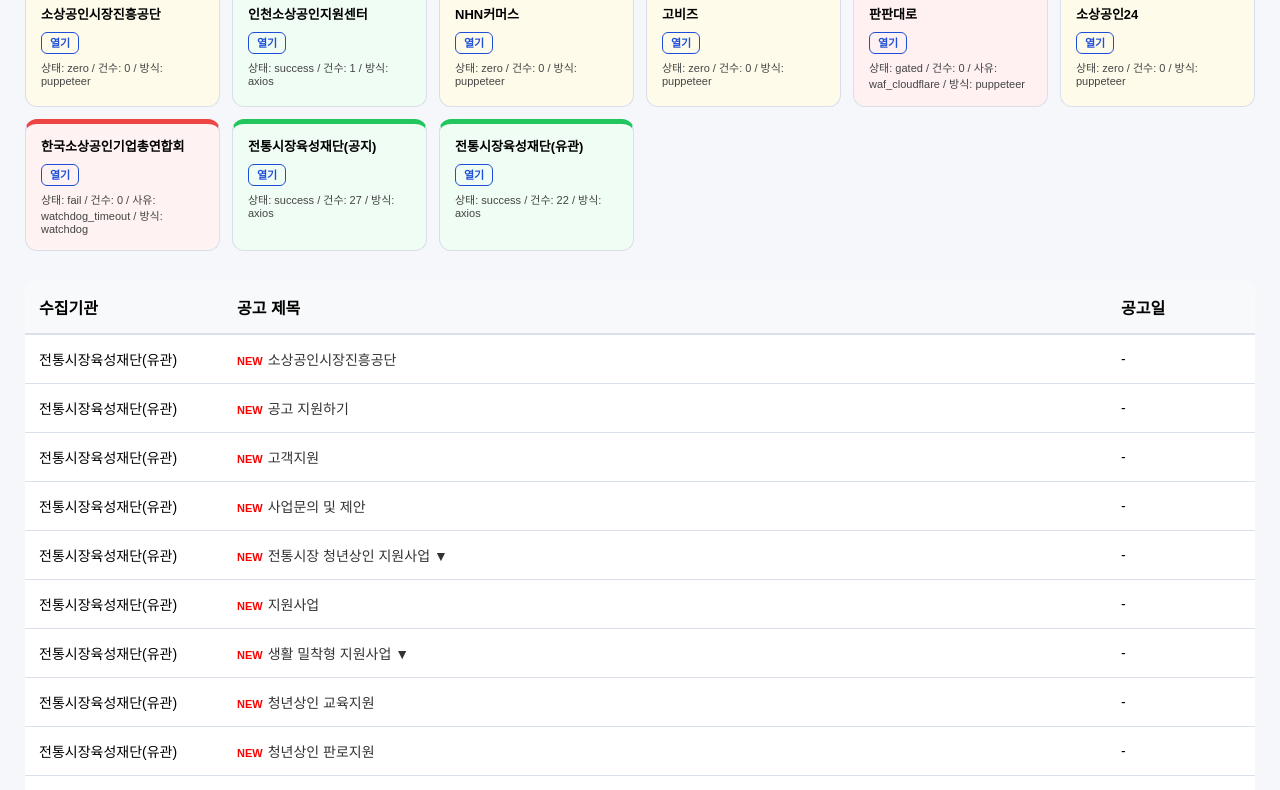
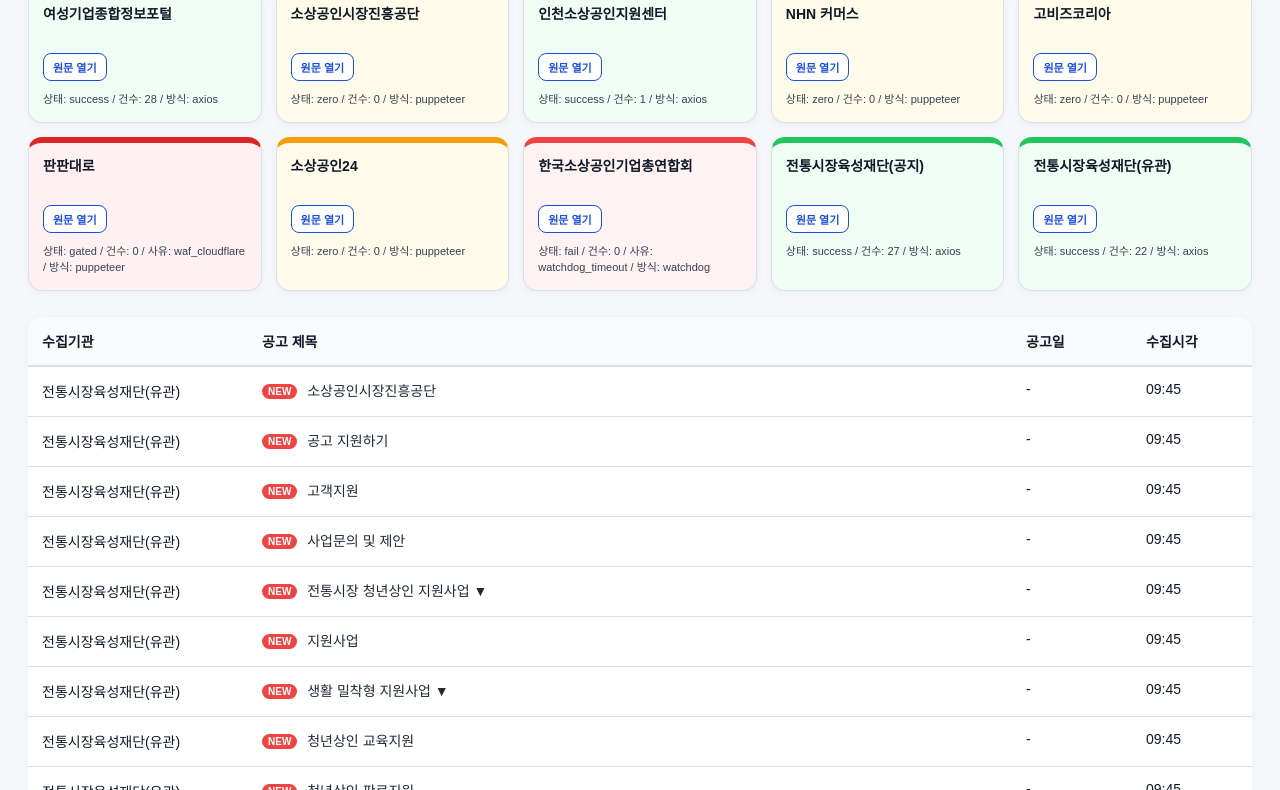
Before and after one commit to kongd29/my-dashboard, a website: page 공모사업.html in a window 1280 px wide. Shown: the part 310-1100 px from the top of the page. Drawn offline with Linux system fonts and the light colour scheme.

Commit message:
restore dashboard layout

```diff
--- a/공모사업.html
+++ b/공모사업.html
@@ -2,83 +2,237 @@
 <html lang="ko">
 <head>
   <meta charset="utf-8" />
-  <title>공고 통합 대시보드 (15개 기관 신호등)</title>
+  <title>공고 통합 대시보드 (15개 기관)</title>
   <style>
-    :root { --bg:#f6f7fb; --card:#ffffff; --accent:#1d4ed8; --line:#d9dfeb; }
-    body { margin:0; font-family: 'Malgun Gothic', sans-serif; background: var(--bg); padding: 25px; }
-    .source-grid { display: grid; grid-template-columns: repeat(auto-fill, minmax(180px, 1fr)); gap: 12px; margin-bottom: 30px; }
-    .source-card { background: var(--card); border: 1px solid var(--line); padding: 15px; border-radius: 12px; transition: 0.3s; }
+    :root {
+      --bg: #f6f7fb;
+      --card: #ffffff;
+      --accent: #1d4ed8;
+      --line: #d9dfeb;
+      --text: #111827;
+      --muted: #6b7280;
+    }
 
-    .status-success { border-top: 5px solid #22c55e; background: #f0fdf4; }
-    .status-zero    { border-top: 5px solid #f59e0b; background: #fffbeb; }
-    .status-fail    { border-top: 5px solid #ef4444; background: #fef2f2; }
-    .status-gated   { border-top: 5px solid #ef4444; background: #fff1f2; }
+    * {
+      box-sizing: border-box;
+    }
 
-    .source-card h4 { margin: 0 0 10px 0; font-size: 13px; line-height: 1.2; }
-    .meta { font-size: 11px; color:#444; margin-top: 8px; }
-    .btn-open { font-size: 11px; text-decoration: none; color: #1d4ed8; font-weight: bold; border: 1px solid #1d4ed8; padding: 4px 8px; border-radius: 6px; }
+    body {
+      margin: 0;
+      font-family: "Malgun Gothic", sans-serif;
+      background: var(--bg);
+      color: var(--text);
+      padding: 28px;
+    }
 
-    table { width: 100%; border-collapse: collapse; background: white; border-radius: 12px; overflow: hidden; }
-    th { background: #f8f9fa; padding: 14px; border-bottom: 2px solid var(--line); text-align: left; }
-    td { padding: 14px; border-bottom: 1px solid var(--line); font-size: 14px; }
-    .is-new { color: red; font-weight: bold; font-size: 11px; margin-right: 5px; }
+    .wrap {
+      max-width: 1400px;
+      margin: 0 auto;
+    }
+
+    h1 {
+      margin: 0 0 10px 0;
+      font-size: 34px;
+      font-weight: 800;
+    }
+
+    #updateInfo {
+      margin: 0 0 20px 0;
+      color: var(--muted);
+      font-size: 14px;
+    }
 
     .warn {
-      margin: 12px 0 18px;
-      padding: 12px 14px;
+      margin: 0 0 22px 0;
+      padding: 14px 16px;
       border: 1px solid #f59e0b;
       background: #fffbeb;
-      border-radius: 10px;
+      border-radius: 12px;
       font-size: 13px;
-      line-height: 1.4;
+      line-height: 1.55;
     }
-    code { background:#f1f5f9; padding: 2px 6px; border-radius: 6px; }
+
+    code {
+      background: #f1f5f9;
+      padding: 2px 6px;
+      border-radius: 6px;
+    }
+
+    .source-grid {
+      display: grid;
+      grid-template-columns: repeat(auto-fill, minmax(210px, 1fr));
+      gap: 14px;
+      margin-bottom: 26px;
+    }
+
+    .source-card {
+      background: var(--card);
+      border: 1px solid var(--line);
+      border-radius: 14px;
+      padding: 14px;
+      box-shadow: 0 2px 10px rgba(15, 23, 42, 0.04);
+    }
+
+    .status-success {
+      border-top: 6px solid #22c55e;
+      background: #f0fdf4;
+    }
+
+    .status-zero {
+      border-top: 6px solid #f59e0b;
+      background: #fffbeb;
+    }
+
+    .status-fail {
+      border-top: 6px solid #ef4444;
+      background: #fef2f2;
+    }
+
+    .status-gated {
+      border-top: 6px solid #dc2626;
+      background: #fff1f2;
+    }
+
+    .source-card h4 {
+      margin: 0 0 10px 0;
+      font-size: 14px;
+      line-height: 1.35;
+      min-height: 38px;
+    }
+
+    .meta {
+      margin-top: 10px;
+      font-size: 11px;
+      line-height: 1.5;
+      color: #374151;
+      word-break: break-word;
+    }
+
+    .btn-open {
+      display: inline-block;
+      font-size: 11px;
+      text-decoration: none;
+      color: var(--accent);
+      font-weight: bold;
+      border: 1px solid var(--accent);
+      padding: 5px 9px;
+      border-radius: 8px;
+      background: #fff;
+    }
+
+    .table-wrap {
+      overflow: auto;
+      border-radius: 14px;
+      box-shadow: 0 2px 10px rgba(15, 23, 42, 0.04);
+    }
+
+    table {
+      width: 100%;
+      border-collapse: collapse;
+      background: #fff;
+      min-width: 900px;
+    }
+
+    th {
+      background: #f8fafc;
+      padding: 14px;
+      border-bottom: 2px solid var(--line);
+      text-align: left;
+      font-size: 14px;
+      position: sticky;
+      top: 0;
+      z-index: 1;
+    }
+
+    td {
+      padding: 14px;
+      border-bottom: 1px solid var(--line);
+      font-size: 14px;
+      vertical-align: top;
+    }
+
+    .title-cell a {
+      text-decoration: none;
+      color: #1f2937;
+      line-height: 1.5;
+    }
+
+    .title-cell a:hover {
+      text-decoration: underline;
+    }
+
+    .is-new {
+      display: inline-block;
+      color: #fff;
+      background: #ef4444;
+      font-weight: 700;
+      font-size: 10px;
+      padding: 2px 6px;
+      border-radius: 999px;
+      margin-right: 6px;
+      vertical-align: middle;
+    }
+
+    .muted {
+      color: var(--muted);
+    }
+
+    .empty-row td {
+      text-align: center;
+      color: var(--muted);
+      padding: 24px;
+    }
   </style>
 </head>
 <body>
+  <div class="wrap">
     <header>
       <h1>공고 통합 대시보드 (15개 기관)</h1>
       <p id="updateInfo">수집 중...</p>
     </header>
 
     <div class="warn" id="serverHint" style="display:none;">
-    이 HTML을 파일로 더블클릭(파일://)로 열면 <b>fetch가 차단</b>되어 <code>feed.json</code>을 못 읽습니다.<br/>
-    아래 중 하나로 “로컬 서버”를 띄운 뒤 접속하세요:<br/>
+      이 HTML을 파일로 더블클릭(<code>file://</code>)으로 열면 <b>fetch가 차단</b>되어 <code>feed.json</code>을 읽지 못합니다.<br/>
+      로컬 확인이 필요하면 아래 중 하나로 서버를 띄운 뒤 접속하세요.<br/>
       1) <code>npx http-server -p 5500</code><br/>
       2) <code>python -m http.server 5500</code><br/>
-    그리고 브라우저에서 <code>http://localhost:5500/공모사업.html</code> 로 접속합니다.
+      그리고 브라우저에서 <code>http://localhost:5500/index.html</code> 로 접속하면 됩니다.
     </div>
 
     <div class="source-grid" id="sourceGrid"></div>
 
+    <div class="table-wrap">
       <table>
         <thead>
           <tr>
-        <th width="170">수집기관</th>
+            <th width="220">수집기관</th>
             <th>공고 제목</th>
             <th width="120">공고일</th>
+            <th width="120">수집시각</th>
           </tr>
         </thead>
         <tbody id="feedBody"></tbody>
       </table>
+    </div>
+  </div>
 
   <script>
     const SITES = [
-    { id: "mss_incheon",  name: "인천중소벤처기업청",           url: "https://www.mss.go.kr/site/incheon/ex/bbs/List.do?cbIdx=248" },
-    { id: "kosmes",       name: "중소벤처기업진흥공단",         url: "https://www.kosmes.or.kr/nsh/nt/bbs/getBbsList.do?bbsCategory=01" },
-    { id: "smr",          name: "성남상권재단",                 url: "https://www.smr.or.kr/base/board/list?boardManagementNo=1" },
-    { id: "gmr",          name: "경기도상권진흥원",             url: "https://www.gmr.or.kr/base/board/list?boardManagementNo=1" },
-    { id: "bizok",        name: "비즈오케이(인천)",             url: "https://bizok.incheon.go.kr/open_content/biz.do" },
-    { id: "wbiz",         name: "여성기업종합정보포털",         url: "https://www.wbiz.or.kr/notice/biz.do" },
-    { id: "semas",        name: "소상공인시장진흥공단",         url: "https://www.semas.or.kr/web/board/webBoardList.do?boardId=30" },
-    { id: "insupport",    name: "인천소상공인지원센터",         url: "https://www.insupport.or.kr/sub/sub03_02.php" },
-    { id: "nhn_commerce", name: "NHN커머스",                   url: "https://www.nhn-commerce.com/support/notice-list.gd" },
-    { id: "gobiz",        name: "고비즈",                       url: "https://kr.gobizkorea.com/customer/notice/noticeList.do" },
-    { id: "fanfandaero",  name: "판판대로",                     url: "https://fanfandaero.kr/portal/read/readDetail.do" },
-    { id: "sbiz24",       name: "소상공인24",                   url: "https://www.sbiz24.kr/#/combinePblanc" },
-    { id: "kodma",        name: "한국소상공인기업총연합회",     url: "https://www.kodma.or.kr/bbs/list.do?&bbs_cd=notice" },
-    { id: "ymf_notice",   name: "전통시장육성재단(공지)",       url: "https://www.ymf.or.kr/sub/sub03_03.php" },
-    { id: "ymf_related",  name: "전통시장육성재단(유관)",       url: "https://www.ymf.or.kr/sub/sub03_05.php" }
+      { id: "mss_incheon",  name: "인천중소벤처기업청", url: "https://www.mss.go.kr/site/incheon/ex/bbs/List.do?cbIdx=248" },
+      { id: "kosmes",       name: "중소벤처기업진흥공단", url: "https://www.kosmes.or.kr/nsh/nt/bbs/getBbsList.do?bbsCategory=01" },
+      { id: "smr",          name: "성남산업진흥원", url: "https://www.smr.or.kr/base/board/list?boardManagementNo=1" },
+      { id: "gmr",          name: "경기상권진흥원", url: "https://www.gmr.or.kr/base/board/list?boardManagementNo=1" },
+      { id: "bizok",        name: "비즈OK(인천)", url: "https://bizok.incheon.go.kr/open_content/biz.do" },
+      { id: "wbiz",         name: "여성기업종합정보포털", url: "https://www.wbiz.or.kr/notice/biz.do" },
+      { id: "semas",        name: "소상공인시장진흥공단", url: "https://www.semas.or.kr/web/board/webBoardList.do?boardId=30" },
+      { id: "insupport",    name: "인천소상공인지원센터", url: "https://www.insupport.or.kr/sub/sub03_02.php" },
+      { id: "nhn_commerce", name: "NHN 커머스", url: "https://www.nhn-commerce.com/support/notice-list.gd" },
+      { id: "gobiz",        name: "고비즈코리아", url: "https://kr.gobizkorea.com/customer/notice/noticeList.do" },
+      { id: "fanfandaero",  name: "판판대로", url: "https://fanfandaero.kr/portal/read/readDetail.do" },
+      { id: "sbiz24",       name: "소상공인24", url: "https://www.sbiz24.kr/#/combinePblanc" },
+      { id: "kodma",        name: "한국소상공인기업총연합회", url: "https://www.kodma.or.kr/bbs/list.do?&bbs_cd=notice" },
+      { id: "ymf_notice",   name: "전통시장육성재단(공지)", url: "https://www.ymf.or.kr/sub/sub03_03.php" },
+      { id: "ymf_related",  name: "전통시장육성재단(유관)", url: "https://www.ymf.or.kr/sub/sub03_05.php" }
     ];
 
     function parseDateSafe(s) {
@@ -88,83 +242,144 @@
       return d;
     }
 
+    function formatDay(s) {
+      const d = parseDateSafe(s);
+      if (!d) return "-";
+      const yyyy = d.getFullYear();
+      const mm = String(d.getMonth() + 1).padStart(2, "0");
+      const dd = String(d.getDate()).padStart(2, "0");
+      return `${yyyy}-${mm}-${dd}`;
+    }
+
+    function formatTimeOnly(s) {
+      const d = parseDateSafe(s);
+      if (!d) return "-";
+      const hh = String(d.getHours()).padStart(2, "0");
+      const mm = String(d.getMinutes()).padStart(2, "0");
+      return `${hh}:${mm}`;
+    }
+
+    function escapeHtml(str) {
+      return String(str ?? "")
+        .replaceAll("&", "&amp;")
+        .replaceAll("<", "&lt;")
+        .replaceAll(">", "&gt;")
+        .replaceAll('"', "&quot;")
+        .replaceAll("'", "&#39;");
+    }
+
     function isNewItem(item, generatedAtIso) {
       const gen = parseDateSafe(generatedAtIso);
       const nd = item && item.notice_date ? parseDateSafe(item.notice_date) : null;
+
       if (gen && nd) {
         const diff = gen.getTime() - nd.getTime();
         const days = diff / (1000 * 60 * 60 * 24);
         return days >= 0 && days <= 7;
       }
+
       const ca = item && item.collected_at ? parseDateSafe(item.collected_at) : null;
       if (gen && ca) {
         const diff = gen.getTime() - ca.getTime();
         const hours = diff / (1000 * 60 * 60);
         return hours >= 0 && hours <= 24;
       }
+
       return false;
+    }
+
+    function renderCards(statusMap) {
+      document.getElementById("sourceGrid").innerHTML = SITES.map(site => {
+        const stObj = statusMap[site.id];
+        const st = stObj ? stObj.status : null;
+        const cls = st ? `status-${st}` : "";
+        const count = stObj && typeof stObj.count === "number" ? stObj.count : "-";
+        const reason = stObj && stObj.reason ? stObj.reason : "";
+        const used = stObj && stObj.used ? stObj.used : "";
+
+        const meta = stObj
+          ? `상태: ${escapeHtml(st)} / 건수: ${escapeHtml(count)}${reason ? ` / 사유: ${escapeHtml(reason)}` : ""}${used ? ` / 방식: ${escapeHtml(used)}` : ""}`
+          : "상태: 미수집";
+
+        return `
+          <div class="source-card ${cls}">
+            <h4>${escapeHtml(site.name)}</h4>
+            <a href="${escapeHtml(site.url)}" target="_blank" rel="noopener noreferrer" class="btn-open">원문 열기</a>
+            <div class="meta">${meta}</div>
+          </div>
+        `;
+      }).join("");
+    }
+
+    function renderTable(items, generatedAt) {
+      const tbody = document.getElementById("feedBody");
+
+      if (!Array.isArray(items) || items.length === 0) {
+        tbody.innerHTML = `
+          <tr class="empty-row">
+            <td colspan="4">표시할 공고가 없습니다.</td>
+          </tr>
+        `;
+        return;
+      }
+
+      const sorted = items.slice().sort((a, b) => {
+        const da = parseDateSafe(a.notice_date) || parseDateSafe(a.collected_at) || new Date(0);
+        const db = parseDateSafe(b.notice_date) || parseDateSafe(b.collected_at) || new Date(0);
+        return db.getTime() - da.getTime();
+      });
+
+      tbody.innerHTML = sorted.map(item => {
+        const badge = isNewItem(item, generatedAt) ? `<span class="is-new">NEW</span>` : "";
+        const sourceName = escapeHtml(item.source_name || "-");
+        const title = escapeHtml(item.title || "-");
+        const url = escapeHtml(item.url || "#");
+        const noticeDate = item.notice_date ? formatDay(item.notice_date) : "-";
+        const collectedTime = item.collected_at ? formatTimeOnly(item.collected_at) : "-";
+
+        return `
+          <tr>
+            <td>${sourceName}</td>
+            <td class="title-cell">
+              ${badge}
+              <a href="${url}" target="_blank" rel="noopener noreferrer">${title}</a>
+            </td>
+            <td>${noticeDate}</td>
+            <td>${collectedTime}</td>
+          </tr>
+        `;
+      }).join("");
     }
 
     async function load() {
       try {
         const res = await fetch("./feed.json", { cache: "no-store" });
         if (!res.ok) throw new Error("feed.json_fetch_failed");
+
         const data = await res.json();
-
         const statusMap = data.status || {};
         const generatedAt = data.generated_at || "";
+        const items = Array.isArray(data.items) ? data.items : [];
 
-      document.getElementById("sourceGrid").innerHTML = SITES.map(s => {
-        const stObj = statusMap[s.id];
-        const st = stObj ? stObj.status : null;
-        const cls = st ? `status-${st}` : "";
-        const cnt = stObj && typeof stObj.count === "number" ? stObj.count : "-";
-        const reason = stObj && stObj.reason ? stObj.reason : "";
-        const used = stObj && stObj.used ? stObj.used : "";
-
-        const meta = stObj
-          ? `상태: ${st} / 건수: ${cnt}${reason ? ` / 사유: ${reason}` : ""}${used ? ` / 방식: ${used}` : ""}`
-          : "상태: (미수집)";
-
-        return `
-          <div class="source-card ${cls}">
-            <h4>${s.name}</h4>
-            <a href="${s.url}" target="_blank" class="btn-open">열기</a>
-            <div class="meta">${meta}</div>
-          </div>
-        `;
-      }).join("");
-
-      const items = Array.isArray(data.items) ? data.items.slice() : [];
-      items.sort((a, b) => {
-        const da = parseDateSafe(a.notice_date) || parseDateSafe(a.collected_at) || new Date(0);
-        const db = parseDateSafe(b.notice_date) || parseDateSafe(b.collected_at) || new Date(0);
-        return db.getTime() - da.getTime();
-      });
-
-      document.getElementById("feedBody").innerHTML = items.map(it => {
-        const newBadge = isNewItem(it, generatedAt) ? `<span class="is-new">NEW</span>` : "";
-        const dateTxt = it.notice_date ? it.notice_date : "-";
-        return `
-          <tr>
-            <td>${it.source_name || "-"}</td>
-            <td>${newBadge}<a href="${it.url}" target="_blank" style="text-decoration:none; color:#333;">${it.title || "-"}</a></td>
-            <td>${dateTxt}</td>
-          </tr>
-        `;
-      }).join("");
+        renderCards(statusMap);
+        renderTable(items, generatedAt);
 
         const okCount = items.length;
-      const genDay = generatedAt ? generatedAt.split("T")[0] : "-";
-      document.getElementById("updateInfo").textContent = `최종 수집: ${genDay} | 표출: ${okCount}건`;
-
+        const genDay = generatedAt ? formatDay(generatedAt) : "-";
+        document.getElementById("updateInfo").textContent = `최종 수집일: ${genDay} / 표출 공고: ${okCount}건`;
       } catch (e) {
         console.error(e);
         document.getElementById("updateInfo").textContent =
-        "데이터 로드 실패: 로컬 서버로 열었는지 확인하세요 (file://로 열면 실패합니다).";
+          "데이터 로드 실패: 로컬 서버 또는 GitHub Pages에서 열었는지 확인하세요.";
         document.getElementById("serverHint").style.display = "block";
+        document.getElementById("feedBody").innerHTML = `
+          <tr class="empty-row">
+            <td colspan="4">데이터를 불러오지 못했습니다.</td>
+          </tr>
+        `;
       }
     }
+
     load();
   </script>
 </body>
```
Lines whose indentation alone changed are shown as unchanged.
